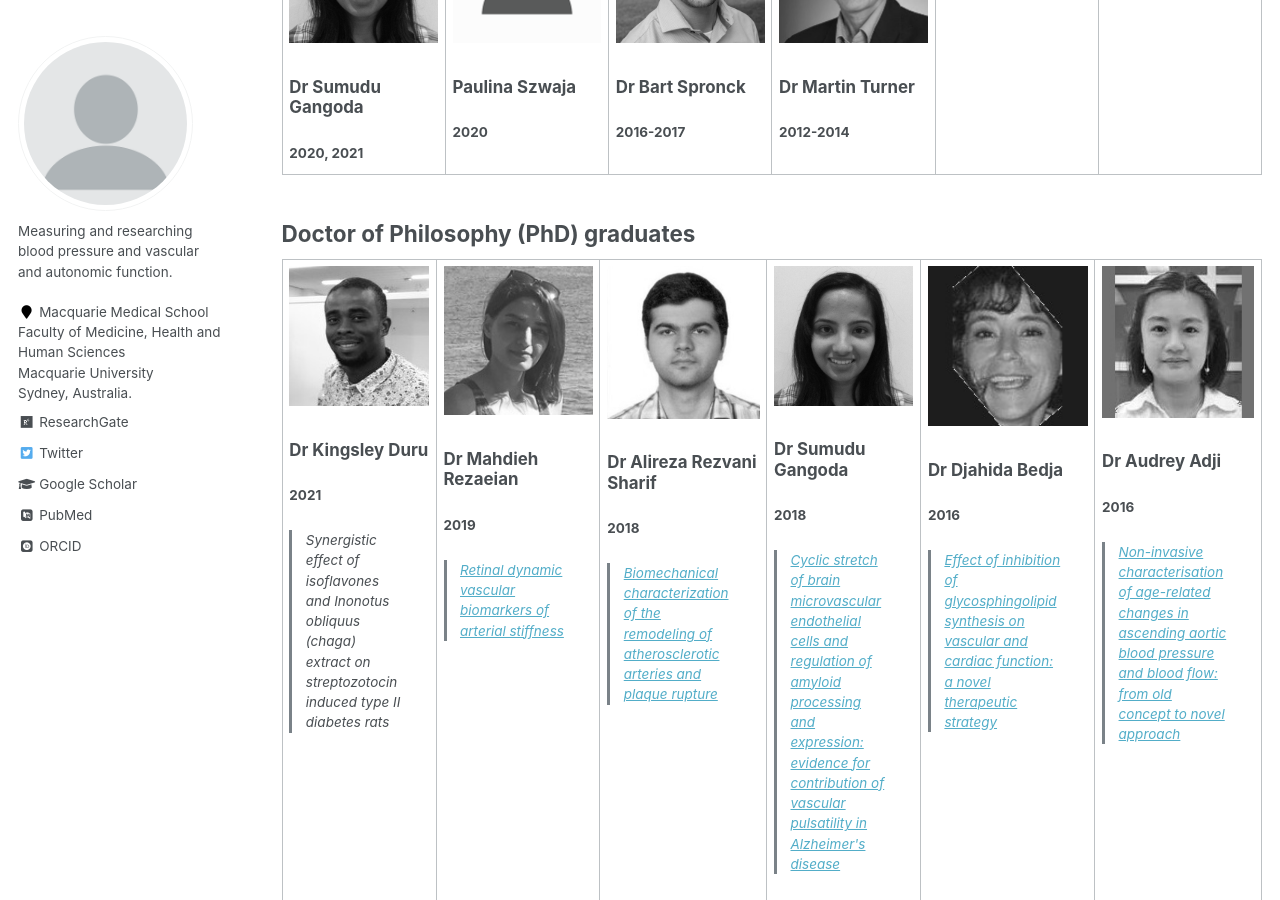
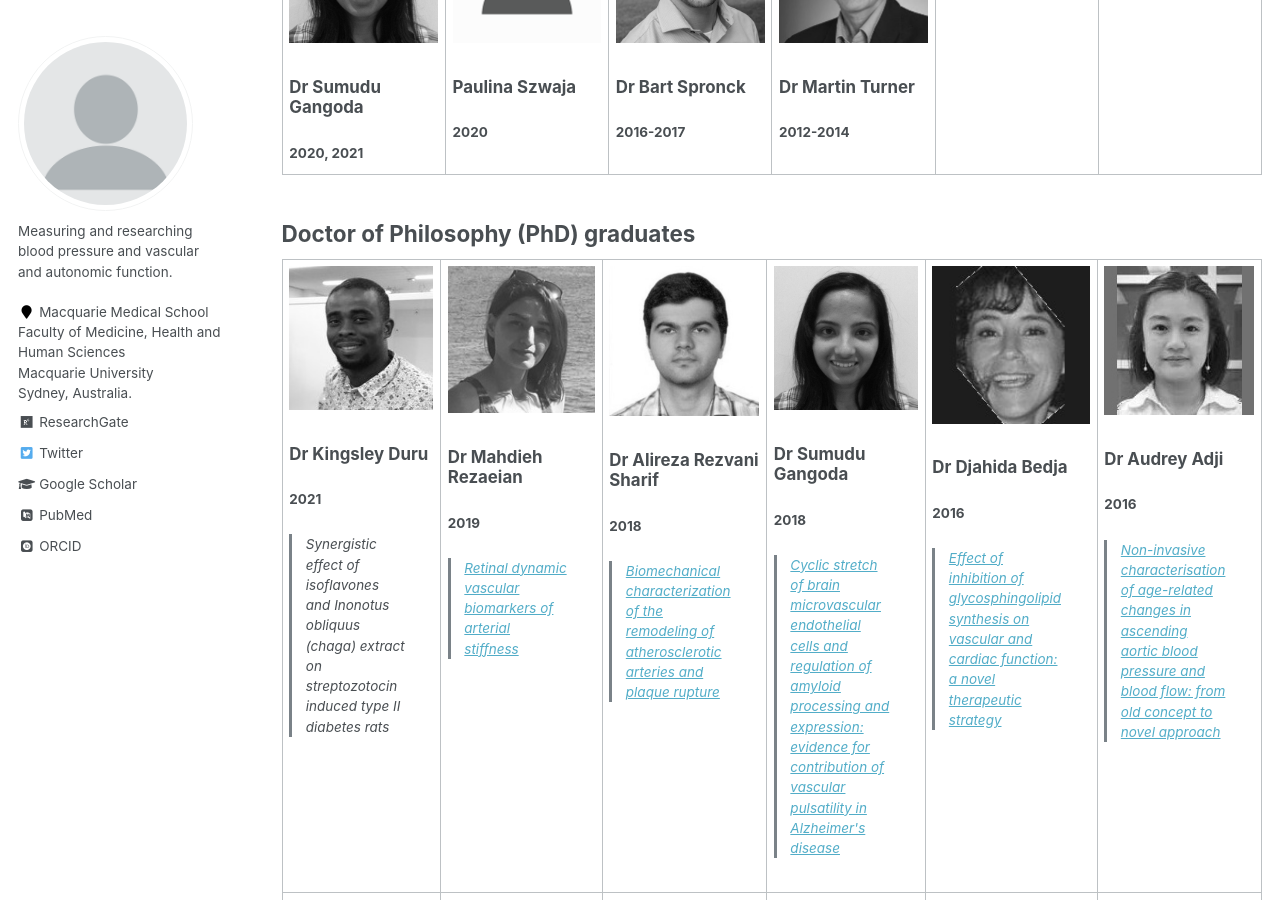
Before and after one commit to bpaflab/bpaflab.github.io, a Jekyll site: the page built from _pages/team.html, in a window 1280 px wide and 900 px high, scrolled down 2806 px. Built offline with Jekyll 4.4.1, drawn with Linux system fonts in a browser that asks for light colours; some web fonts are replaced.

```diff
--- a/_pages/team.html
+++ b/_pages/team.html
@@ -146,29 +146,29 @@ author_profile: true
 <h2>Past staff</h2>
 <table>
   <tr>
-    <td width="15%" style="vertical-align:top">
+    <td width="16%" style="vertical-align:top">
       <img src="../images/people_sumudu_gangoda_gs.jpg" width="100%"  alt="Photo of Sumudu Gangoda.">
       <h2>Dr Sumudu Gangoda</h2>
       <h3>2020, 2021</h3>
     </td>
-    <td width="15%" style="vertical-align:top">
+    <td width="16%" style="vertical-align:top">
       <img src="../images/people_icon.png" width="100%"  alt="Photo of Paulina Szwaja.">
       <h2>Paulina Szwaja</h2>
       <h3>2020</h3>
     </td>
-    <td width="15%" style="vertical-align:top">
+    <td width="16%" style="vertical-align:top">
       <img src="../images/people_bart_spronck_gs.jpg" width="100%"  alt="Photo of Bart Spronck.">
       <h2>Dr Bart Spronck</h2>
       <h3>2016-2017</h3>
     </td>
-    <td width="15%" style="vertical-align:top">
+    <td width="16%" style="vertical-align:top">
       <img src="../images/people_martin_turner_gs.jpg" width="100%"  alt="Photo of Bart Spronck.">
       <h2>Dr Martin Turner</h2>
       <h3>2012-2014</h3>
     </td>
-    <td width="15%" style="vertical-align:top">
+    <td width="16%" style="vertical-align:top">
     </td>
-    <td width="15%" style="vertical-align:top">
+    <td width="16%" style="vertical-align:top">
     </td>
   </tr>
 </table>
@@ -176,100 +176,100 @@ author_profile: true
 <h2>Doctor of Philosophy (PhD) graduates</h2>
 <table>
   <tr>
-    <td width="15%" style="vertical-align:top">
+    <td width="16%" style="vertical-align:top">
       <img src="../images/people_kingsley_duru.jpg" width="100%"  alt="Photo of Kingsley Duru.">
       <h2>Dr Kingsley Duru</h2>
       <h3>2021</h3>
       <blockquote>Synergistic effect of isoflavones and Inonotus obliquus (chaga) extract on streptozotocin induced type II diabetes rats</blockquote>
     </td>
-    <td width="15%" style="vertical-align:top">
+    <td width="16%" style="vertical-align:top">
       <img src="../images/people_mahdieh_rezaeian_gs.jpg" width="100%"  alt="Photo of Mahdieh Rezaeian.">
       <h2>Dr Mahdieh Rezaeian</h2>
       <h3>2019</h3>
       <blockquote><a href="http://hdl.handle.net/1959.14/1282087">Retinal dynamic vascular biomarkers of arterial stiffness</a></blockquote>
     </td>
-    <td width="15%" style="vertical-align:top">
+    <td width="16%" style="vertical-align:top">
       <img src="../images/people_alireza_rezvani_sharif_gs.jpg" width="100%"  alt="Photo of Alireza Rezvani Sharif.">
       <h2>Dr Alireza Rezvani Sharif</h2>
       <h3>2018</h3>
       <blockquote><a href="http://hdl.handle.net/1959.14/1281983">Biomechanical characterization of the remodeling of atherosclerotic arteries and plaque rupture</a></blockquote>
     </td>
-    <td width="15%" style="vertical-align:top">
+    <td width="16%" style="vertical-align:top">
       <img src="../images/people_sumudu_gangoda_gs.jpg" width="100%"  alt="Photo of Sumudu Gangoda.">
       <h2>Dr Sumudu Gangoda</h2>
       <h3>2018</h3>
       <blockquote><a href="https://multisearch.mq.edu.au/permalink/61MACQUARIE_INST/1c87tk9/alma99244683909002171">Cyclic stretch of brain microvascular endothelial cells and regulation of amyloid processing and expression: evidence for contribution of vascular pulsatility in Alzheimer's disease</a></blockquote>
     </td>
-    <td width="15%" style="vertical-align:top">
+    <td width="16%" style="vertical-align:top">
       <img src="../images/people_djahida_bedja_gs.jpg" width="100%"  alt="Photo of Djahida Bedja.">
       <h2>Dr Djahida Bedja</h2>
       <h3>2016</h3>
       <blockquote><a href="http://hdl.handle.net/1959.14/1276742">Effect of inhibition of glycosphingolipid synthesis on vascular and cardiac function: a novel therapeutic strategy</a></blockquote>
     </td>
-    <td width="15%" style="vertical-align:top">
+    <td width="16%" style="vertical-align:top">
       <img src="../images/people_audrey_adji1_gs.jpg" width="100%"  alt="Photo of Audrey Adji.">
       <h2>Dr Audrey Adji</h2>
       <h3>2016</h3>
       <blockquote><a href="http://hdl.handle.net/1959.14/1074250">Non-invasive characterisation of age-related changes in ascending aortic blood pressure and blood flow: from old concept to novel approach</a></blockquote>
     </td>
   </tr><tr>
-    <td width="15%" style="vertical-align:top">
+    <td width="16%" style="vertical-align:top">
       <img src="../images/people_isabella_tan1_gs.jpg" width="100%"  alt="Photo of Isabella Tan.">
       <h2>Dr Isabella Tan</h2>
       <h3>2016</h3>
       <blockquote><a href="https://multisearch.mq.edu.au/permalink/61MACQUARIE_INST/7h5qs5/alma99244542406302171">Effects of heart rate on arterial stiffness</a></blockquote>
     </td>
-    <td width="15%" style="vertical-align:top">
+    <td width="16%" style="vertical-align:top">
       <img src="../images/people_parisa_kouchaki_gs.jpg" width="100%"  alt="Photo of Parisa Kouchaki.">
       <h2>Dr Parisa Kouchaki</h2>
       <h3>2016</h3>
       <blockquote><a href="https://multisearch.mq.edu.au/permalink/61MACQUARIE_INST/1c87tk9/alma99244582710302171">Effects of baroreflex activation therapy on vascular hemodynamics: from experimental investigation to patient treatment</a></blockquote>
     </td>
-    <td width="15%" style="vertical-align:top">
+    <td width="16%" style="vertical-align:top">
       <img src="../images/people_miok_kim_gs.jpg" width="100%"  alt="Photo of Mi Ok Kim.">
       <h2>Dr Mi Ok Kim</h2>
       <h3>2015</h3>
       <blockquote><a href="https://multisearch.mq.edu.au/permalink/61MACQUARIE_INST/1c87tk9/alma99244381110902171">Obligatory role of central aortic blood pressure in pulsatile cerebral hemodynamics</a></blockquote>
     </td>
-    <td width="15%" style="vertical-align:top">
+    <td width="16%" style="vertical-align:top">
       <img src="../images/people_francesca_giudici_gs.jpg" width="100%"  alt="Photo of Francesca Giudici.">
       <h2>Dr Francesca Giudici</h2>
       <h3>2014</h3>
       <blockquote><a href="http://hdl.handle.net/1959.14/1274233">The aortic wrap: an experimental and computational investigation of a device-based method for reduction of arterial pressure
 Related</a></blockquote>
     </td>
-    <td width="15%" style="vertical-align:top">
+    <td width="16%" style="vertical-align:top">
       <img src="../images/people_kayla_viegas_gs.jpg" width="100%"  alt="Photo of Kayla Viegas.">
       <h2>Dr Kayla Viegas</h2>
       <h3>2014</h3>
       <blockquote><a href="http://hdl.handle.net/1959.14/1066509">The use of genetically modified mouse models for investigations of mechanisms of arterial stiffness</a></blockquote>
     </td>
-    <td width="15%" style="vertical-align:top">
+    <td width="16%" style="vertical-align:top">
       <img src="../images/people_george_lindesay_gs.jpg" width="100%"  alt="Photo of George Lindesay.">
       <h2>Dr George Lindesay</h2>
       <h3>2013</h3>
       <blockquote><a href="http://hdl.handle.net/1959.14/1137629">Effects of sympathetic nerve activity on the stiffness of conduit arteries</a></blockquote>
     </td>
   </tr><tr>
-    <td width="15%" style="vertical-align:top">
+    <td width="16%" style="vertical-align:top">
       <img src="../images/people_azadeh_farnoush_gs.jpg" width="100%"  alt="Photo of Azadeh Farnoush.">
       <h2>Dr Azadeh Farnoush</h2>
       <h3>2012</h3>
       <blockquote><a href="https://multisearch.mq.edu.au/permalink/61MACQUARIE_INST/1c87tk9/alma99193214910802171">Morphological assessment of bifurcation cerebral aneurysms using computational fluid dynamic analysis</a></blockquote>
     </td>
-    <td width="15%" style="vertical-align:top">
+    <td width="16%" style="vertical-align:top">
       <img src="../images/people_mojtaba_golzan_gs.jpg" width="100%"  alt="Photo of Mojtaba Golzan.">
       <h2>Dr Mojtaba Golzan</h2>
       <h3>2012</h3>
       <blockquote<a href="https://multisearch.mq.edu.au/permalink/61MACQUARIE_INST/1c87tk9/alma99193214310802171">Analysis of pulsatile characteristics of the retinal vasculature and association with cerebrospinal fluid pressure</a></blockquote>
     </td>
-    <td width="15%" style="vertical-align:top">
+    <td width="16%" style="vertical-align:top">
       <img src="../images/people_wendy_liu_gs.jpg" width="100%"  alt="Photo of Wendy Liu.">
       <h2>Dr Wendy Liu</h2>
       <h3>2012</h3>
       <blockquote>Investigation of arterial function affected by inflammation induced by ionizing radiation.</blockquote>
     </td>
-    <td width="15%" style="vertical-align:top">
+    <td width="16%" style="vertical-align:top">
       <img src="../images/people_keith_ng_gs.jpg" width="100%"  alt="Photo of Keith Wan-Kee Ng.">
       <h2>Dr Keith Wan-Kee Ng</h2>
       <h3>2011</h3>
@@ -281,37 +281,37 @@ Related</a></blockquote>
 <h2>Masters of Research graduates</h2>
 <table>
   <tr>
-    <td width="15%" style="vertical-align:top">
+    <td width="16%" style="vertical-align:top">
       <img src="../images/people_saja_alqasas_gs.jpg" width="100%"  alt="Photo of Saja Alqasas.">
       <h2>Saja Alqasas</h2>
       <h3>2021</h3>
       <blockquote>Standardisation of Respiratory Sinus Arrhythmia testing in the context of autonomic function testing</blockquote>
     </td>
-    <td width="15%" style="vertical-align:top">
+    <td width="16%" style="vertical-align:top">
       <img src="../images/people_james_cox_gs.jpg" width="100%"  alt="Photo of James Cox.">
       <h2>James Cox</h2>
       <h3>2019</h3>
       <blockquote>An investigation of underlying biophysical mechanisms in the use of pulse wave velocity for cuffless measurement of blood pressure</blockquote>
     </td>
-    <td width="15%" style="vertical-align:top">
+    <td width="16%" style="vertical-align:top">
       <img src="../images/people_julio_lara_hernandez_gs.jpg" width="100%"  alt="Photo of Julio Antonio Lara Hernández.">
       <h2>Julio Antonio Lara Hernández</h2>
       <h3>2018</h3>
       <blockquote>An investigation of systemic haemodynamic correlates of intracranial pressure</blockquote>
     </td>
-    <td width="15%" style="vertical-align:top">
+    <td width="16%" style="vertical-align:top">
       <img src="../images/people_fatemeh_shirbani_gs.jpg" width="100%"  alt="Photo of Fatemeh Shirbani.">
       <h2>Fatemeh Shirbani</h2>
       <h3>2016</h3>
       <blockquote><a href="http://hdl.handle.net/1959.14/1166554">Non-invasive characterization of cardiovascular autonomic dysfunction in multiple sclerosis</a></blockquote>
     </td>
-    <td width="15%" style="vertical-align:top">
+    <td width="16%" style="vertical-align:top">
       <img src="../images/people_aarathi_venunadan_gs.jpg" width="100%"  alt="Photo of Aarathi Venunadan.">
       <h2>Aarathi Venunadan</h2>
       <h3>2015</h3>
       <blockquote><a href="http://hdl.handle.net/1959.14/1089160">Regulation of arterial blood pressure: effects of arterial stiffness and respiration</a></blockquote>
     </td>
-  <td width="15%" style="vertical-align:top">
+  <td width="16%" style="vertical-align:top">
     <img src="../images/people_sumudu_gangoda_gs.jpg" width="100%"  alt="Photo of Sumudu Gangoda.">
     <h2>Sumudu Gangoda</h2>
     <h3>2014</h3>
@@ -319,13 +319,13 @@ Related</a></blockquote>
   </td>
   </tr>
   <tr>
-    <td width="15%" style="vertical-align:top">
+    <td width="16%" style="vertical-align:top">
       <img src="../images/people_icon.png" width="100%"  alt="Photo of Harish Ramachandran.">
       <h2>Harish Ramachandran</h2>
       <h3>2015</h3>
       <blockquote><a href="http://hdl.handle.net/1959.14/1077909">Investigation of heart rate variability and baroreceptor sensitivity in rats</a></blockquote>
     </td>
-    <td width="15%" style="vertical-align:top">
+    <td width="16%" style="vertical-align:top">
       <img src="../images/people_wendy_liu_gs.jpg" width="100%"  alt="Photo of Wendy Liu.">
       <h2>Wendy Liu</h2>
       <h3>2008, UNSW</h3>
```
Also changed, not shown: _teaching/2021-MEDI7011.md (added, +9 -0 lines), _teaching/2022-BIOL3210.md (added, +11 -0 lines), _teaching/2022-MEDI8100.md (added, +9 -0 lines).
